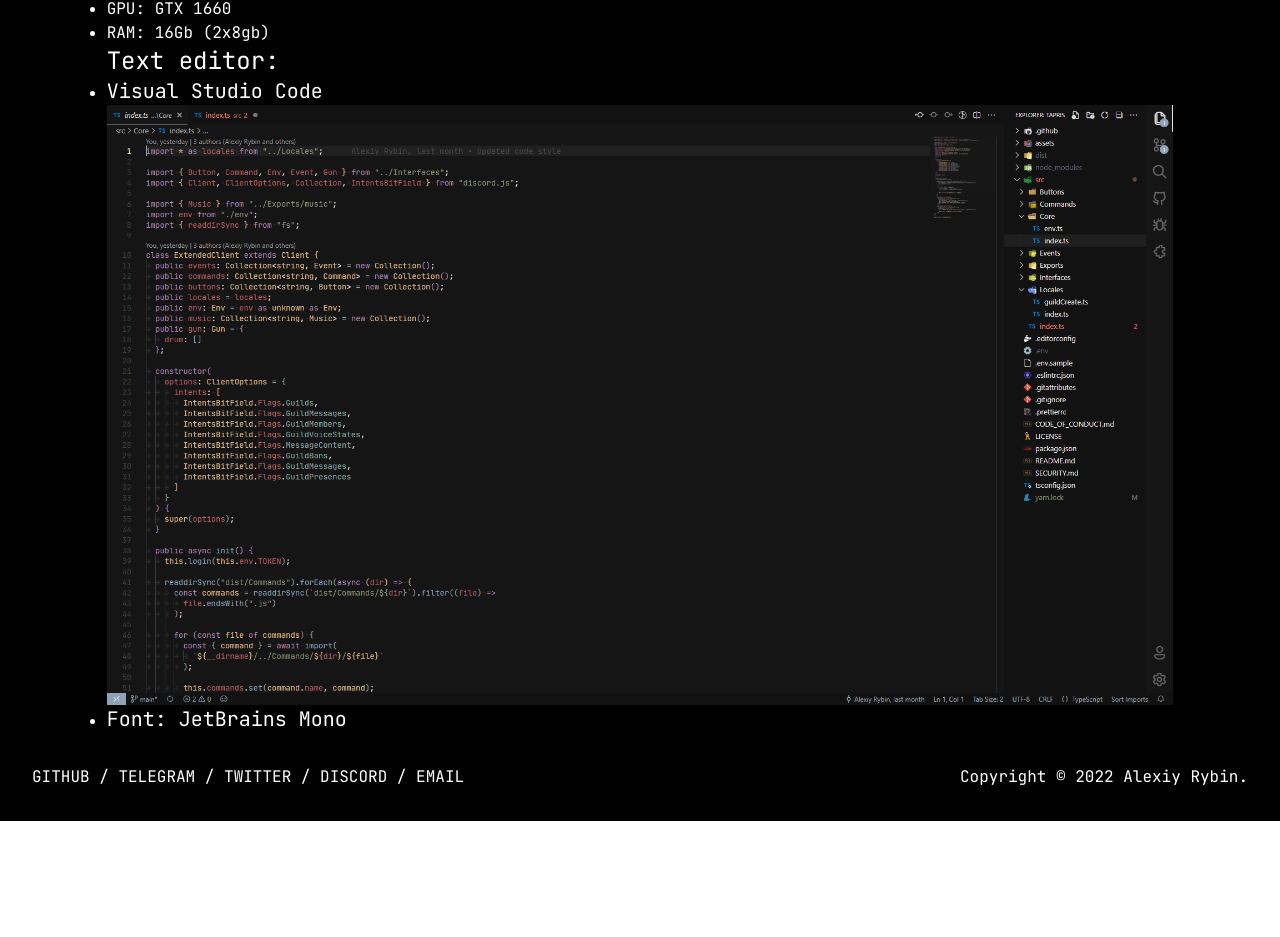
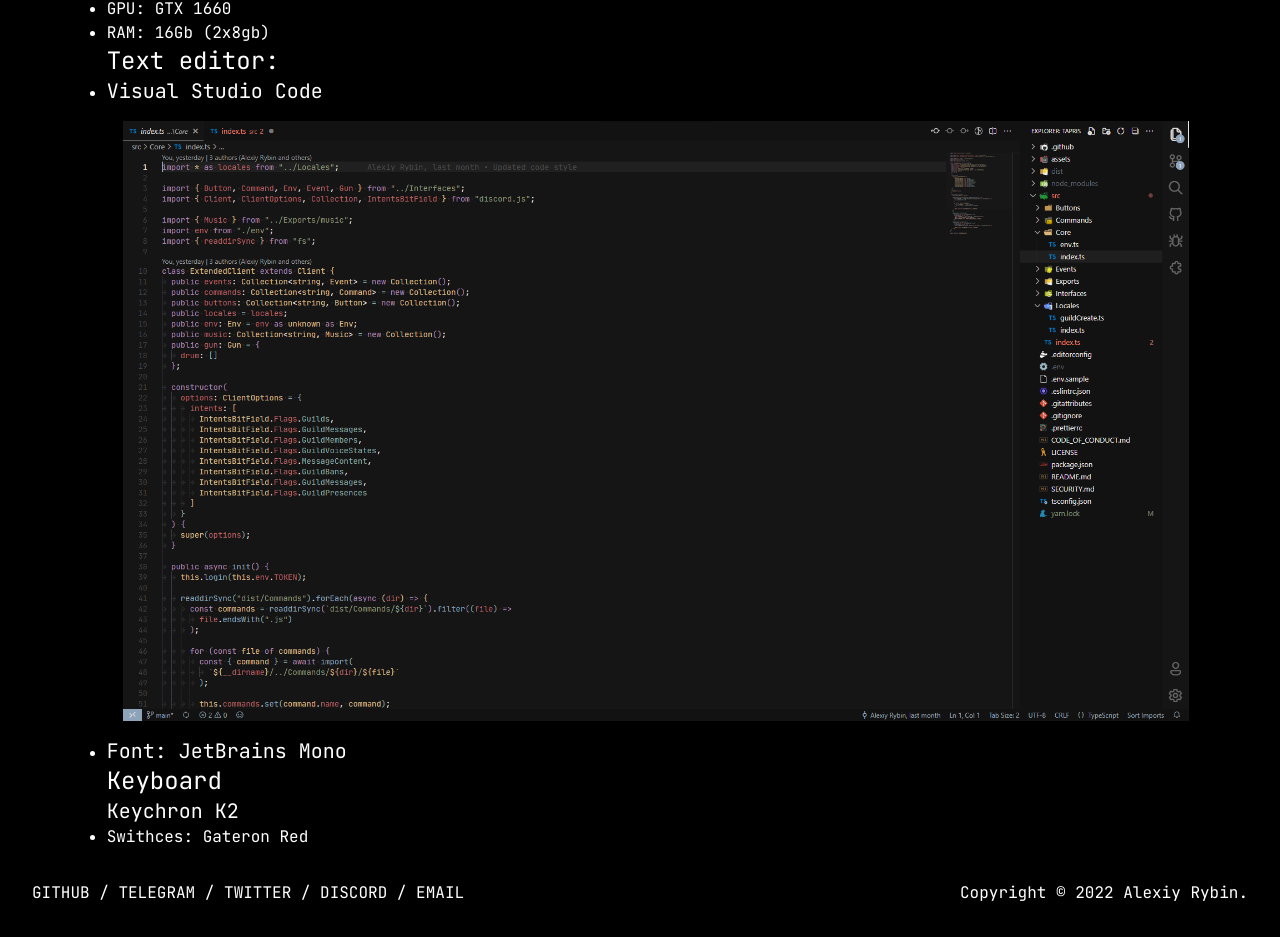
Before and after one commit to tapnisu/tapni.su, a Next.js app: page /setup in a window 1280 px wide. Shown: the part 159-1096 px from the top of the page. Before the commit the page ends 980 px from the top, so only its background shows below. Built offline with nearby package versions, Linux system fonts and the light colour scheme.

Commit message:
Added keyboard to setup

```diff
--- a/pages/setup.tsx
+++ b/pages/setup.tsx
@@ -30,12 +30,22 @@ const Setup: NextPage = () => {
 							<li>
 								<h3 className="text-xl">Visual Studio Code</h3>
 								<picture>
-									<img src="/vscode.png" alt="Visual Studio Code screenshot" />
+									<img
+										src="/vscode.png"
+										alt="Visual Studio Code screenshot"
+										className="m-4"
+									/>
 								</picture>
 							</li>
 							<li>
 								<h3 className="text-xl">Font: JetBrains Mono</h3>
 							</li>
+						</ul>
+
+						<h2 className="text-2xl">Keyboard</h2>
+						<h2 className="text-xl">Keychron K2</h2>
+						<ul className="list-disc">
+							<li>Swithces: Gateron Red</li>
 						</ul>
 					</div>
 				</div>
```
